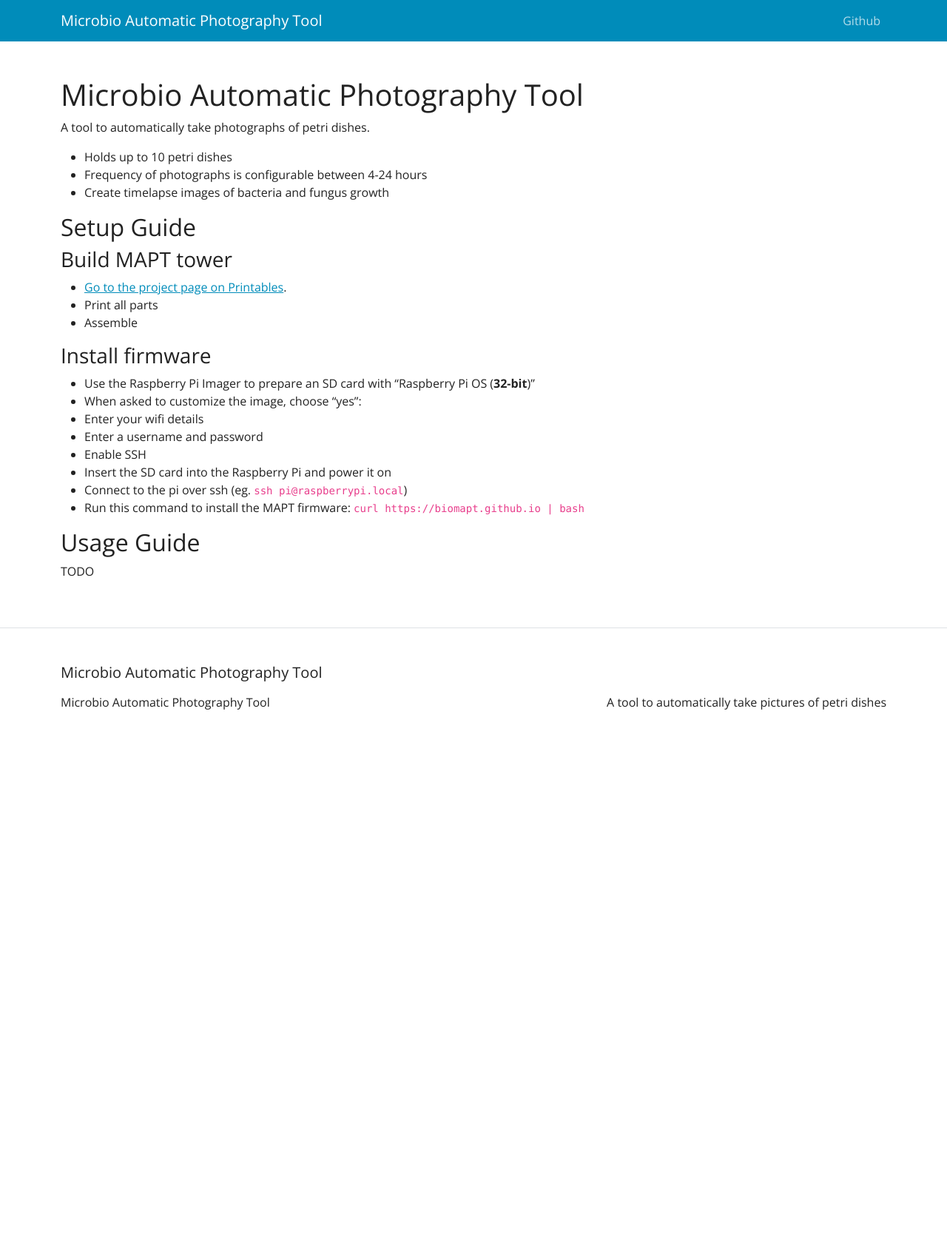
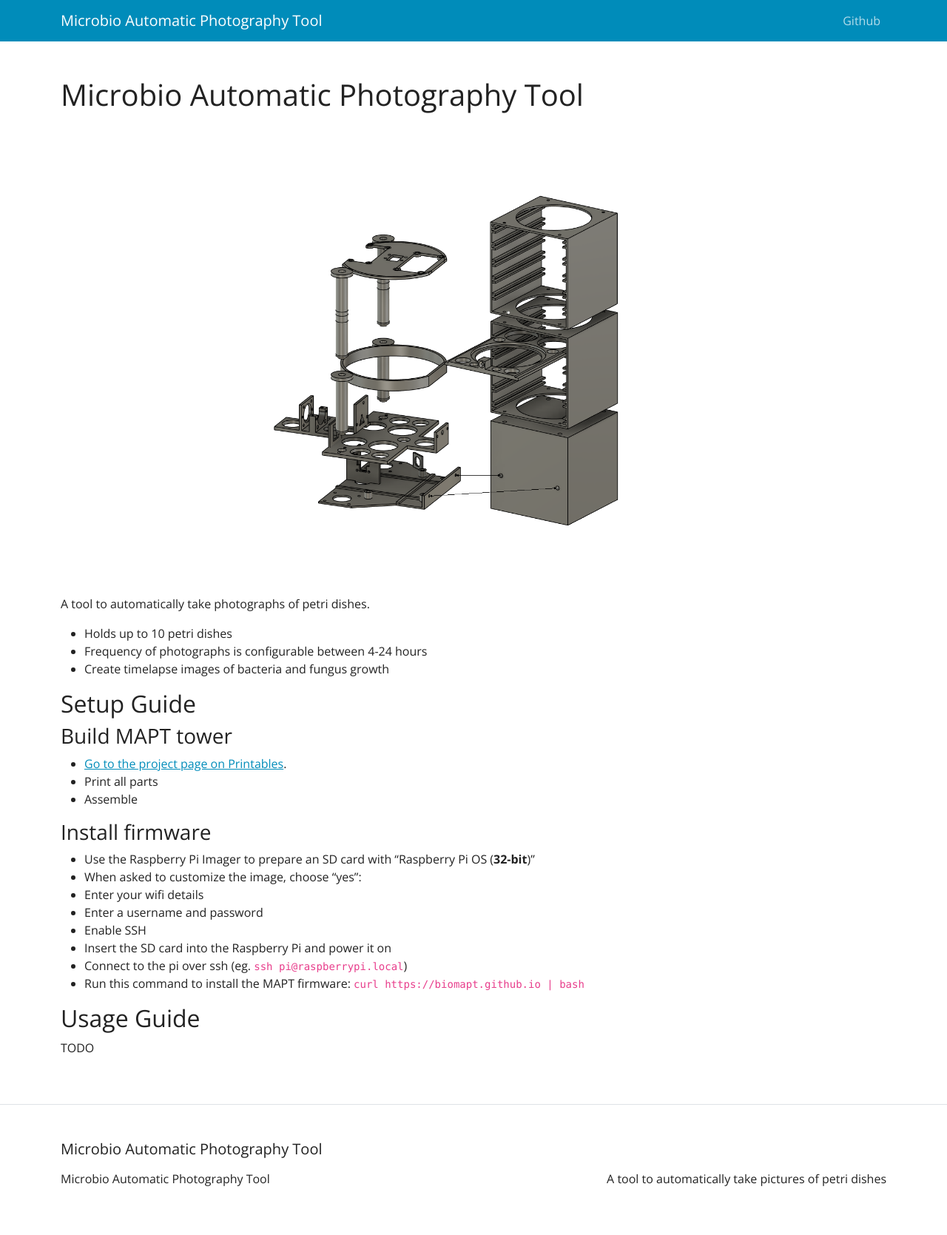
Before and after one commit to bioMAPT/biomapt.github.io, a Jekyll site: the page built from index.md, in a window 1280 px wide. Shown: the whole page at 74% size. Built offline with Jekyll 4.4.1, drawn with Linux system fonts in a browser that asks for light colours; before the commit the page ends 1025 px from its top, so only the background shows below that.

Commit message:
Update index.md

```diff
--- a/index.md
+++ b/index.md
@@ -2,6 +2,8 @@
 layout: page
 title: Microbio Automatic Photography Tool
 ---
+
+![MAPT](assets/MAPT_Illustration.png)
 
 A tool to automatically take photographs of petri dishes.
 
```
